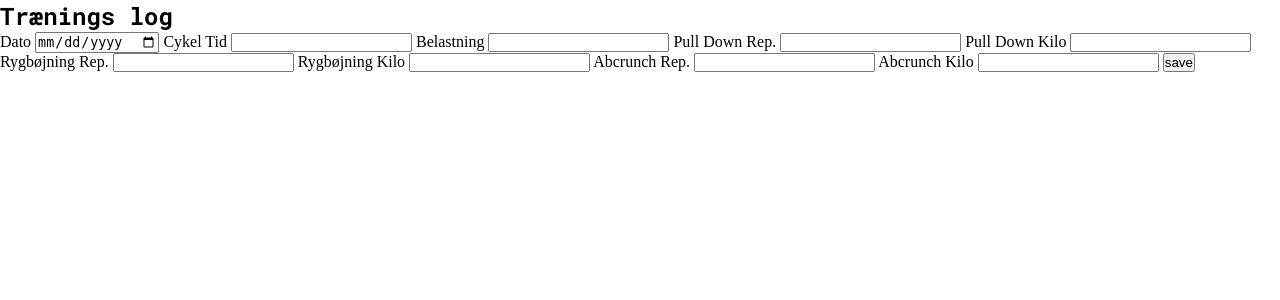
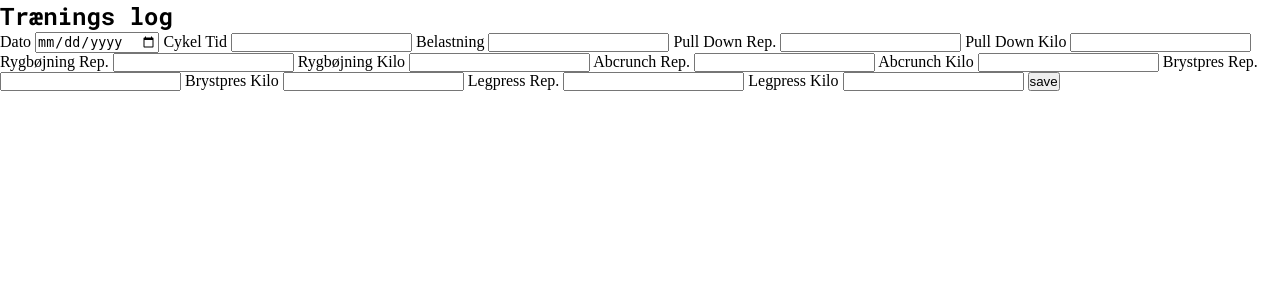
Before and after one commit to LasseLykke/heartbeat, a PHP site: the page made by træningsForm.php in a window 1280 px wide. Shown: the top 300 px of the page. Run offline with PHP 8.4, Linux system fonts and the light colour scheme; the visitor is signed in with stand-in values (Sample User, id 1).

Commit message:
added more datapoints to form

```diff
--- a/træningsForm.php
+++ b/træningsForm.php
@@ -14,6 +14,10 @@ if ($_SERVER["REQUEST_METHOD"] == "POST") {
     $rygbøjningKilo = htmlspecialchars($_POST["rygbøjningKilo"]);
     $abcrunchRep = htmlspecialchars($_POST["abcrunchRep"]);
     $abcrunchKilo = htmlspecialchars($_POST["abcrunchKilo"]);
+    $brystpresRep = htmlspecialchars($_POST["brystpresRep"]);
+    $brystpresKilo = htmlspecialchars($_POST["brystpresKilo"]);
+    $legpressRep = htmlspecialchars($_POST["legpressRep"]);
+    $legpressKilo = htmlspecialchars($_POST["legpressKilo"]);
 
 
     if ($workoutDates) {
@@ -21,7 +25,7 @@ if ($_SERVER["REQUEST_METHOD"] == "POST") {
 
 
 
-    $sql = "INSERT INTO workout (workoutDates, cykelTid, cykelBelastning, pulldownRep, pulldownKilo, rygbøjningRep, rygbøjningKilo, abcrunchRep, abcrunchKilo) VALUES (?,?,?,?,?,?,?,?,?)";
+    $sql = "INSERT INTO workout (workoutDates, cykelTid, cykelBelastning, pulldownRep, pulldownKilo, rygbøjningRep, rygbøjningKilo, abcrunchRep, abcrunchKilo, brystpresRep, brystpresKilo, legpressRep, legpressKilo) VALUES (?,?,?,?,?,?,?,?,?,?,?,?,?)";
 
     $stmt = $mysqli->prepare($sql);
 
@@ -29,7 +33,7 @@ if ($_SERVER["REQUEST_METHOD"] == "POST") {
         die("Error: " . $mysqli->error);
     }
 
-    $stmt->bind_param("sssssssss", $workoutDates, $cykelTid, $cykelBelastning, $pulldownRep, $pulldownKilo, $rygbøjningRep, $rygbøjningKilo, $abcrunchRep, $abcrunchKilo);
+    $stmt->bind_param("sssssssssssss", $workoutDates, $cykelTid, $cykelBelastning, $pulldownRep, $pulldownKilo, $rygbøjningRep, $rygbøjningKilo, $abcrunchRep, $abcrunchKilo, $brystpresRep, $brystpresKilo, $legpressRep, $legpressKilo);
     $stmt->execute();
 
     // Commit the transaction if the first statement executed successfully
@@ -99,6 +103,20 @@ if ($_SERVER["REQUEST_METHOD"] == "POST") {
                 <label for="abcrunchKilo">Abcrunch Kilo</label>
                 <input type="text" id="abcrunchKilo" name="abcrunchKilo">
 
+                <!-- BRYSTPRES -->
+                <label for="brystpresRep">Brystpres Rep.</label>
+                <input type="number" id="brystpresRep" name="brystpresRep">
+
+                <label for="brystpresKilo">Brystpres Kilo</label>
+                <input type="text" id="brystpresKilo" name="brystpresKilo">
+
+                <!-- LEGPRESS -->
+                <label for="legpressRep">Legpress Rep.</label>
+                <input type="number" id="legpressRep" name="legpressRep">
+
+                <label for="legpressKilo">Legpress Kilo</label>
+                <input type="text" id="legpressKilo" name="legpressKilo">
+
 
 
 
```
